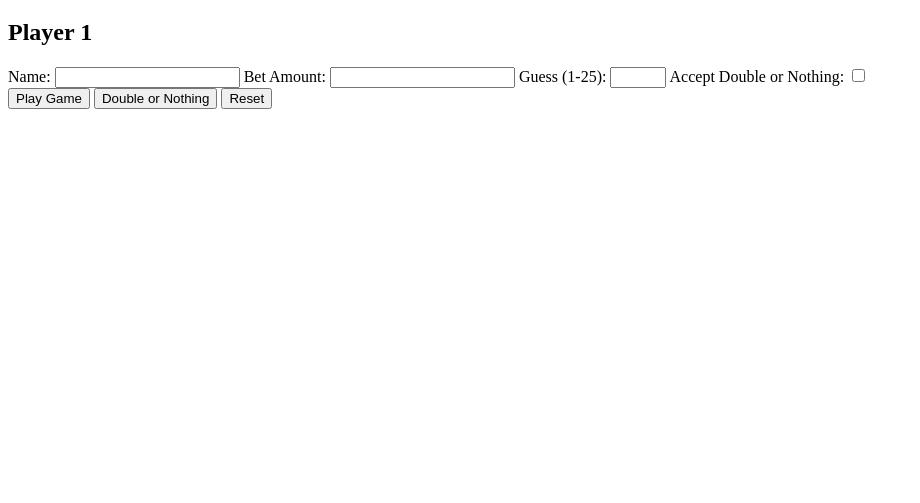
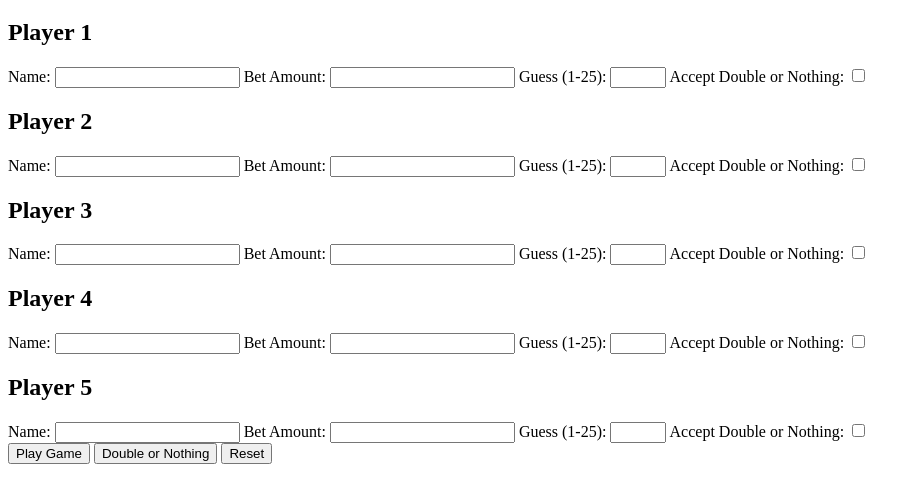
Before and after one commit to Turtlesarethebest/Turtlesarethebest.github.io, a plain HTML site: page index.html in a window 1280 px wide. Shown: the part 61-564 px from the top of the page, without its empty margins (0-920 px from the left). Drawn offline with Linux system fonts and the light colour scheme.

Commit message:
Update index.html

```diff
--- a/index.html
+++ b/index.html
@@ -22,7 +22,53 @@
             <input type="checkbox" id="player1-accept">
         </div>
         <!-- Repeat for other players -->
-        <!-- ... -->
+        <div>
+            <h2>Player 2</h2>
+            <label for="player2-name">Name:</label>
+            <input type="text" id="player2-name">
+            <label for="player2-bet">Bet Amount:</label>
+            <input type="number" id="player2-bet">
+            <label for="player2-guess">Guess (1-25):</label>
+            <input type="number" id="player2-guess" min="1" max="25">
+            <label for="player2-accept">Accept Double or Nothing:</label>
+            <input type="checkbox" id="player2-accept">
+        </div>
+
+        <div>
+            <h2>Player 3</h2>
+            <label for="player3-name">Name:</label>
+            <input type="text" id="player3-name">
+            <label for="player3-bet">Bet Amount:</label>
+            <input type="number" id="player3-bet">
+            <label for="player3-guess">Guess (1-25):</label>
+            <input type="number" id="player3-guess" min="1" max="25">
+            <label for="player3-accept">Accept Double or Nothing:</label>
+            <input type="checkbox" id="player3-accept">
+        </div>
+
+        <div>
+            <h2>Player 4</h2>
+            <label for="player4-name">Name:</label>
+            <input type="text" id="player4-name">
+            <label for="player4-bet">Bet Amount:</label>
+            <input type="number" id="player4-bet">
+            <label for="player4-guess">Guess (1-25):</label>
+            <input type="number" id="player4-guess" min="1" max="25">
+            <label for="player4-accept">Accept Double or Nothing:</label>
+            <input type="checkbox" id="player4-accept">
+        </div>
+
+        <div>
+            <h2>Player 5</h2>
+            <label for="player5-name">Name:</label>
+            <input type="text" id="player5-name">
+            <label for="player5-bet">Bet Amount:</label>
+            <input type="number" id="player5-bet">
+            <label for="player5-guess">Guess (1-25):</label>
+            <input type="number" id="player5-guess" min="1" max="25">
+            <label for="player5-accept">Accept Double or Nothing:</label>
+            <input type="checkbox" id="player5-accept">
+        </div>
     </div>
 
     <button onclick="playGame()">Play Game</button>
@@ -53,7 +99,7 @@
 
         function playGame() {
             const players = [];
-            for (let i = 1; i <= 5; i++) {
+            for (let i = 1; i <= 10; i++) {
                 const playerData = getPlayerData(i);
                 if (playerData) {
                     players.push(playerData);
@@ -108,7 +154,7 @@
 
         function doubleOrNothing() {
             const players = [];
-            for (let i = 1; i <= 5; i++) {
+            for (let i = 1; i <= 10; i++) {
                 const playerData = getPlayerData(i);
                 if (playerData) {
                     players.push(playerData);
@@ -139,7 +185,7 @@
         function resetGame() {
             clearTimeout(timer);
             clearInterval(countdown);
-            for (let i = 1; i <= 5; i++) {
+            for (let i = 1; i <= 10; i++) {
                 document.getElementById(`player${i}-name`).value = '';
                 document.getElementById(`player${i}-bet`).value = '';
                 document.getElementById(`player${i}-guess`).value = '';
```
